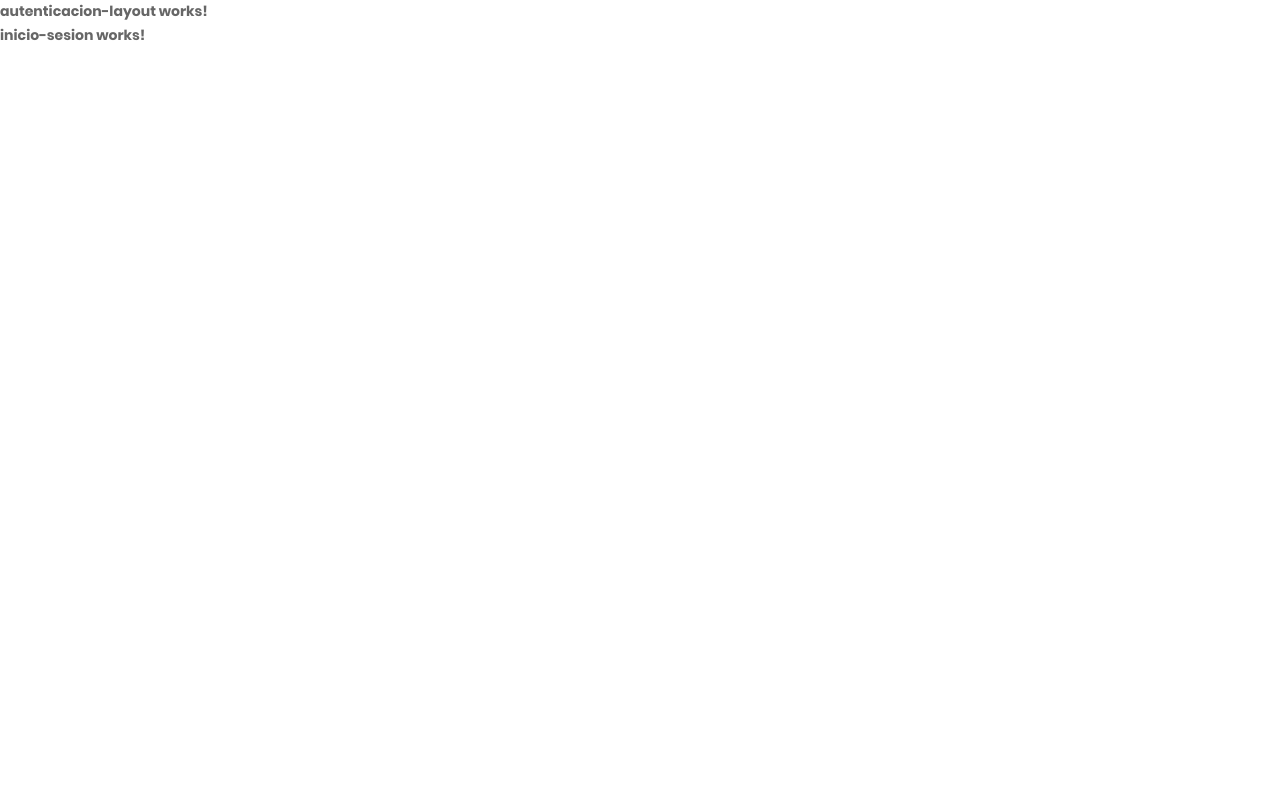
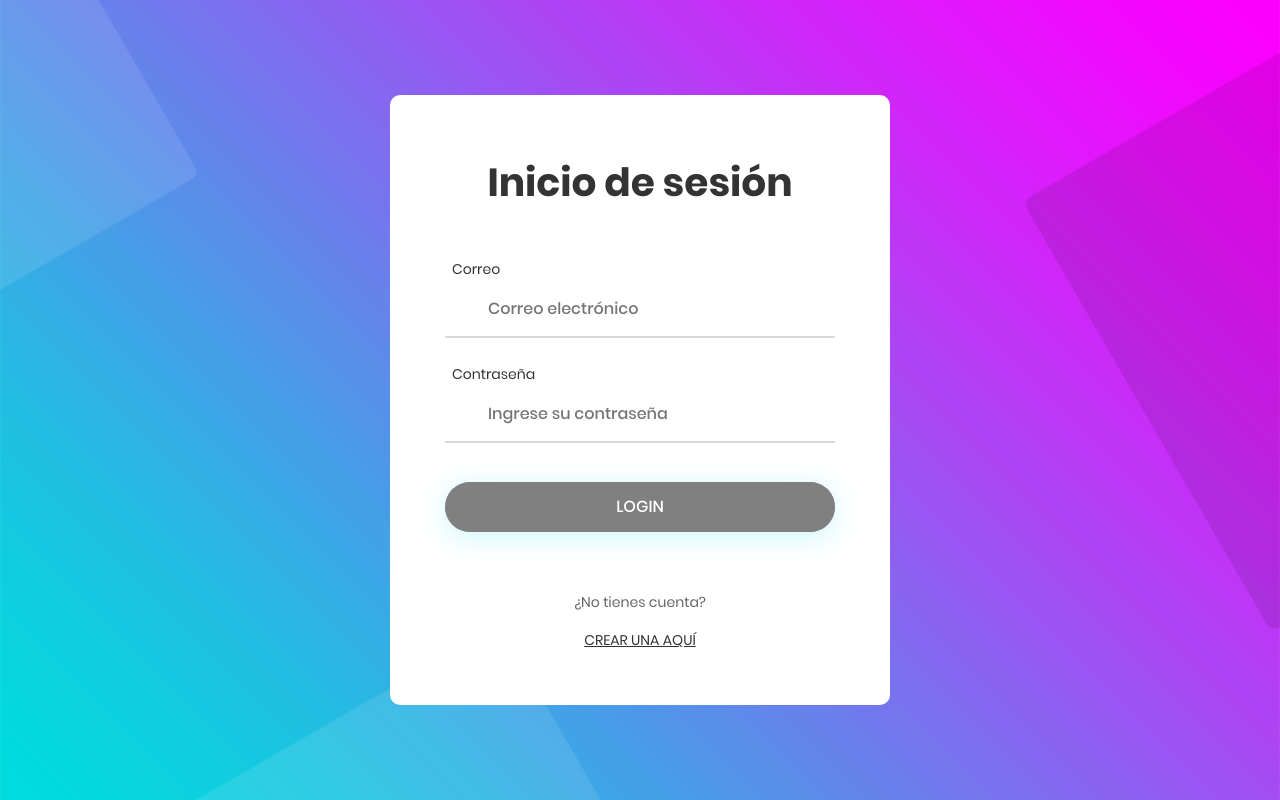
Before and after one commit to FranRDev/CursoAngularDeCeroAExpertoFernandoHerrera, an Angular app in the folder 13-autenticacion-app/: page /autenticacion/inicio-sesion in a window 1280 px wide. Built offline with nearby package versions, Linux system fonts and the light colour scheme.

Commit message:
Clase 362. Formulario de inicio de sesión

```diff
--- a/13-autenticacion-app/angular.json
+++ b/13-autenticacion-app/angular.json
@@ -31,6 +31,7 @@
             ],
             "tsConfig": "tsconfig.app.json",
             "assets": [
+              "src/assets",
               {
                 "glob": "**/*",
                 "input": "public"
--- a/13-autenticacion-app/src/app/autenticacion/autenticacion.module.ts
+++ b/13-autenticacion-app/src/app/autenticacion/autenticacion.module.ts
@@ -1,11 +1,11 @@
 import { CommonModule } from '@angular/common';
 import { NgModule } from '@angular/core';
+import { ReactiveFormsModule } from '@angular/forms';
 
 import { AutenticacionLayoutComponent } from './layouts/autenticacion-layout/autenticacion-layout.component';
 import { AutenticacionRoutingModule } from './autenticacion-routing.module';
 import { PaginaInicioSesionComponent } from './pages/inicio-sesion/inicio-sesion.component';
 import { PaginaRegistroComponent } from './pages/registro/registro.component';
-
 
 @NgModule({
   declarations: [
@@ -15,7 +15,8 @@
   ],
   imports: [
     AutenticacionRoutingModule,
-    CommonModule
+    CommonModule,
+    ReactiveFormsModule
   ]
 })
 export class AutenticacionModule { }
--- a/13-autenticacion-app/src/app/autenticacion/layouts/autenticacion-layout/autenticacion-layout.component.html
+++ b/13-autenticacion-app/src/app/autenticacion/layouts/autenticacion-layout/autenticacion-layout.component.html
@@ -1,3 +1,7 @@
-<p>autenticacion-layout works!</p>
-
-<router-outlet />
+<div class="limiter">
+  <div class="container-login100" style="background-image: url('../../../../assets/images/bg-01.jpg');">
+    <div class="wrap-login100 p-l-55 p-r-55 p-t-65 p-b-54">
+      <router-outlet />
+    </div>
+  </div>
+</div>
--- a/13-autenticacion-app/src/app/autenticacion/pages/inicio-sesion/inicio-sesion.component.html
+++ b/13-autenticacion-app/src/app/autenticacion/pages/inicio-sesion/inicio-sesion.component.html
@@ -1 +1,39 @@
-<p>inicio-sesion works!</p>
+<form class="login100-form" autocomplete="off" [formGroup]="formulario" (ngSubmit)="inicioSesion()">
+
+  <span class="login100-form-title p-b-49">
+    Inicio de sesión
+  </span>
+
+  <div class="wrap-input100 m-b-23">
+    <span class="label-input100">Correo</span>
+    <input class="input100" type="email" placeholder="Correo electrónico" formControlName="correo">
+    <span class="focus-input100"></span>
+  </div>
+
+  <div class="wrap-input100">
+    <span class="label-input100">Contraseña</span>
+    <input class="input100" type="password" placeholder="Ingrese su contraseña" formControlName="clave">
+    <span class="focus-input100"></span>
+  </div>
+
+  <div class="text-right p-t-8 p-b-31"></div>
+
+  <div class="container-login100-form-btn">
+    <div class="wrap-login100-form-btn">
+      <div class="login100-form-bgbtn"></div>
+      <button class="login100-form-btn" type="submit" [disabled]="formulario.invalid">
+        Login
+      </button>
+    </div>
+  </div>
+
+  <div class="flex-col-c p-t-60">
+    <span class="txt1 p-b-17">
+      ¿No tienes cuenta?
+    </span>
+
+    <a routerLink="/autenticacion/registro" class="txt2">
+      Crear una aquí
+    </a>
+  </div>
+</form>
--- a/13-autenticacion-app/src/app/autenticacion/pages/inicio-sesion/inicio-sesion.component.ts
+++ b/13-autenticacion-app/src/app/autenticacion/pages/inicio-sesion/inicio-sesion.component.ts
@@ -1,4 +1,5 @@
-import { Component } from '@angular/core';
+import { Component, inject } from '@angular/core';
+import { FormBuilder, FormGroup, Validators } from '@angular/forms';
 
 @Component({
   templateUrl: './inicio-sesion.component.html',
@@ -6,4 +7,15 @@
 })
 export class PaginaInicioSesionComponent {
 
+  private fb = inject(FormBuilder);
+
+  public formulario: FormGroup = this.fb.group({
+    correo: ['', [Validators.required, Validators.email]],
+    clave: ['', [Validators.required, Validators.minLength(6)]]
+  });
+
+  inicioSesion() {
+    console.log(this.formulario.value)
+  }
+
 }
```
